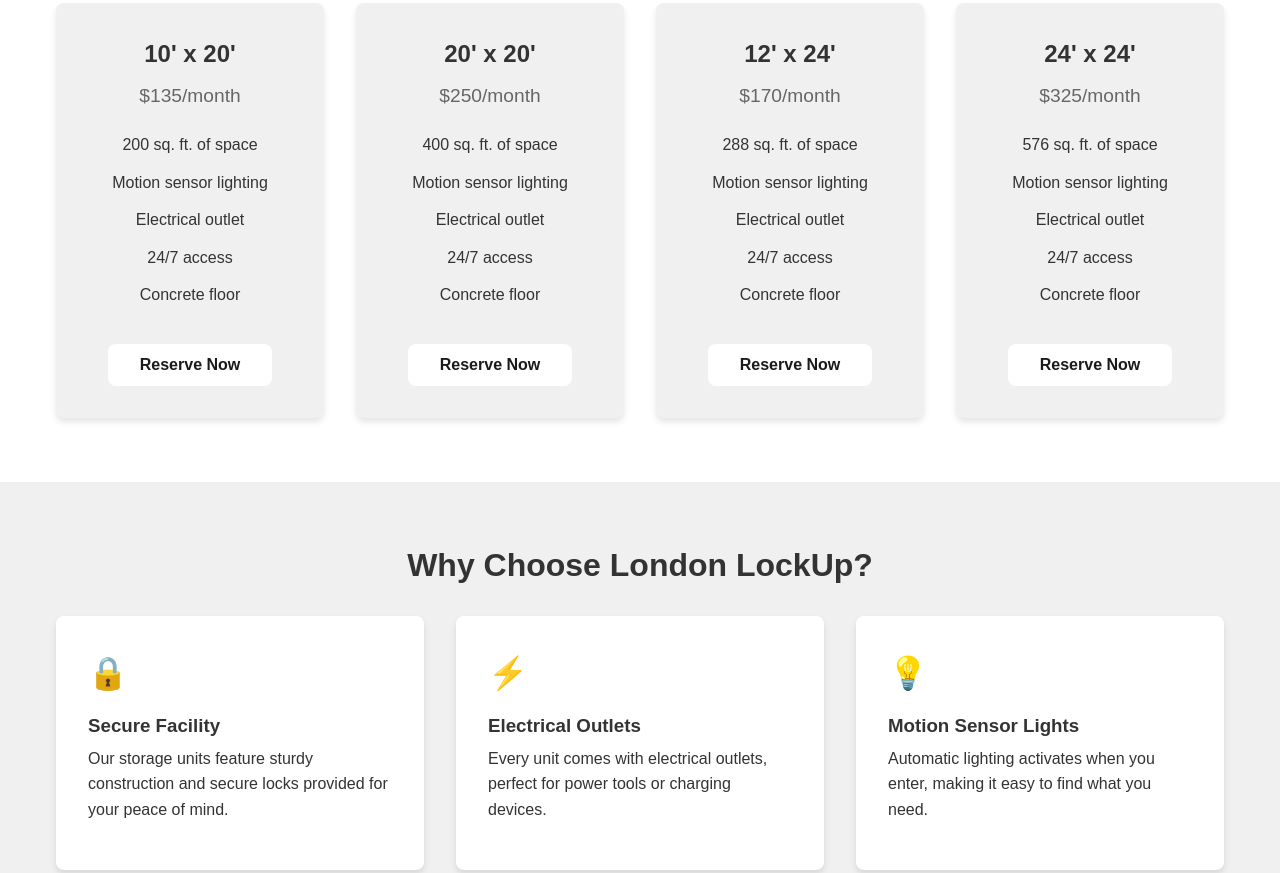
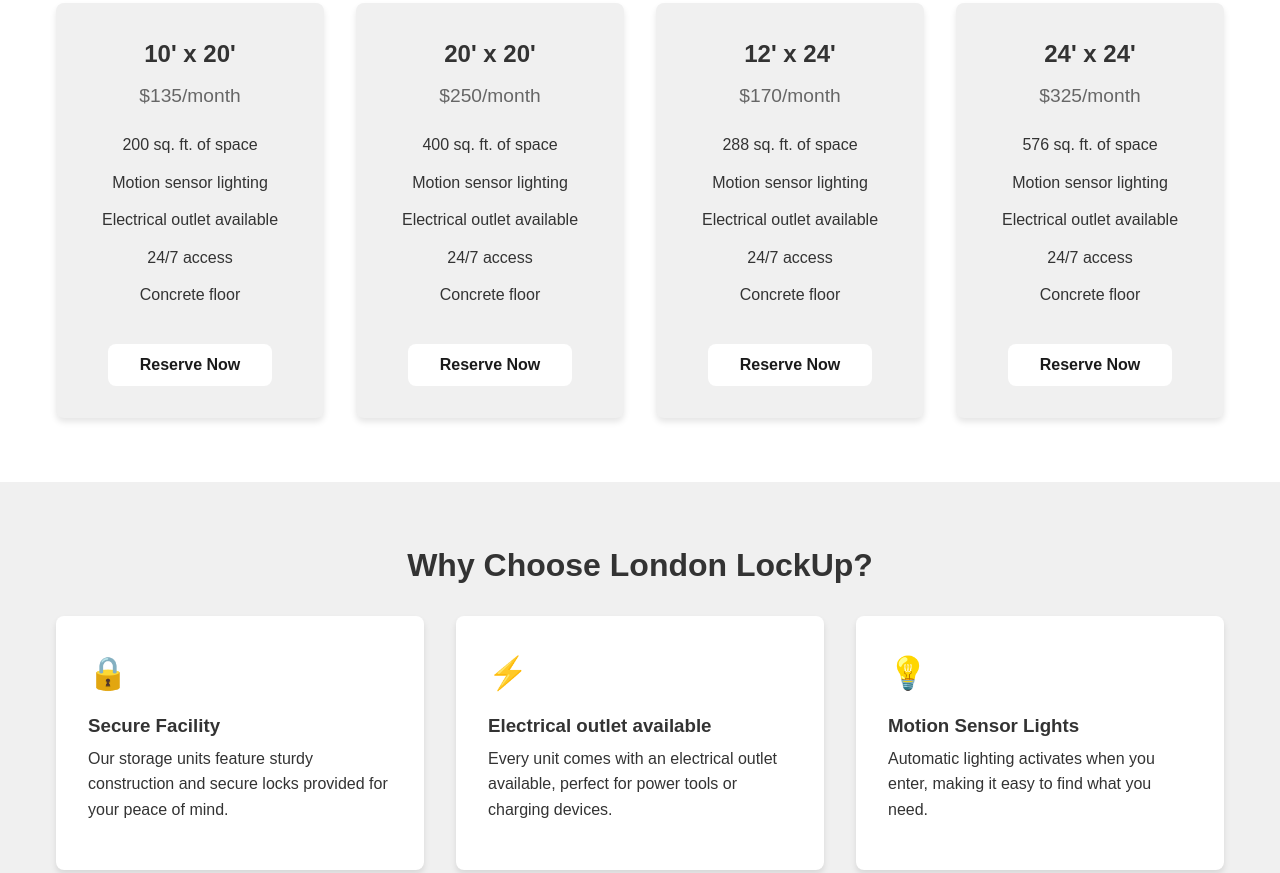
Before and after one commit to wmattert/london-lockup, a plain HTML site: page index.html in a window 1280 px wide. Shown: the part 689-1562 px from the top of the page. Drawn offline with Linux system fonts and the light colour scheme.

Commit message:
Update index.html
added available for outlets

```diff
--- a/index.html
+++ b/index.html
@@ -4,12 +4,12 @@
     <meta charset="UTF-8">
     <meta name="viewport" content="width=device-width, initial-scale=1.0">
     <title>London LockUp Storage Units in Cambridge, WI</title>
-    <meta name="description" content="Secure storage units in Cambridge, WI. London LockUp offers 24/7 accessible units with motion sensor lights and electrical outlets. Serving the Madison area.">
+    <meta name="description" content="Secure storage units in Cambridge, WI. London LockUp offers 24/7 accessible units with motion sensor lights and electrical outlet available. Serving the Madison area.">
     <meta name="keywords" content="storage units Cambridge WI, storage rental Madison WI, secure storage units, 24 hour access storage, climate controlled storage">
 
     <!-- Open Graph tags -->
     <meta property="og:title" content="London LockUp Storage Units in Cambridge, WI">
-    <meta property="og:description" content="Secure storage units in Cambridge, WI with 24/7 access, motion sensor lights, and electrical outlets. Serving Madison area with affordable storage solutions.">
+    <meta property="og:description" content="Secure storage units in Cambridge, WI with 24/7 access, motion sensor lights, and electrical outlet available. Serving Madison area with affordable storage solutions.">
     <meta property="og:url" content="https://londonlockup.com">
     <meta property="og:type" content="website">
 
@@ -75,7 +75,7 @@
                         <ul class="storage-unit-features">
                             <li>200 sq. ft. of space</li>
                             <li>Motion sensor lighting</li>
-                            <li>Electrical outlet</li>
+                            <li>Electrical outlet available</li>
                             <li>24/7 access</li>
                             <li>Concrete floor</li>
                         </ul>
@@ -88,7 +88,7 @@
                         <ul class="storage-unit-features">
                             <li>400 sq. ft. of space</li>
                             <li>Motion sensor lighting</li>
-                            <li>Electrical outlet</li>
+                            <li>Electrical outlet available</li>
                             <li>24/7 access</li>
                             <li>Concrete floor</li>
                         </ul>
@@ -101,7 +101,7 @@
                         <ul class="storage-unit-features">
                             <li>288 sq. ft. of space</li>
                             <li>Motion sensor lighting</li>
-                            <li>Electrical outlet</li>
+                            <li>Electrical outlet available</li>
                             <li>24/7 access</li>
                             <li>Concrete floor</li>
                         </ul>
@@ -114,7 +114,7 @@
                         <ul class="storage-unit-features">
                             <li>576 sq. ft. of space</li>
                             <li>Motion sensor lighting</li>
-                            <li>Electrical outlet</li>
+                            <li>Electrical outlet available</li>
                             <li>24/7 access</li>
                             <li>Concrete floor</li>
                         </ul>
@@ -139,9 +139,9 @@
 
                     <div class="feature-card">
                         <div class="feature-icon">⚡</div>
-                        <h3 class="feature-title">Electrical Outlets</h3>
+                        <h3 class="feature-title">Electrical outlet available</h3>
                         <p class="feature-description">
-                            Every unit comes with electrical outlets, perfect for power tools or charging devices.
+                            Every unit comes with an electrical outlet available, perfect for power tools or charging devices.
                         </p>
                     </div>
 
```
